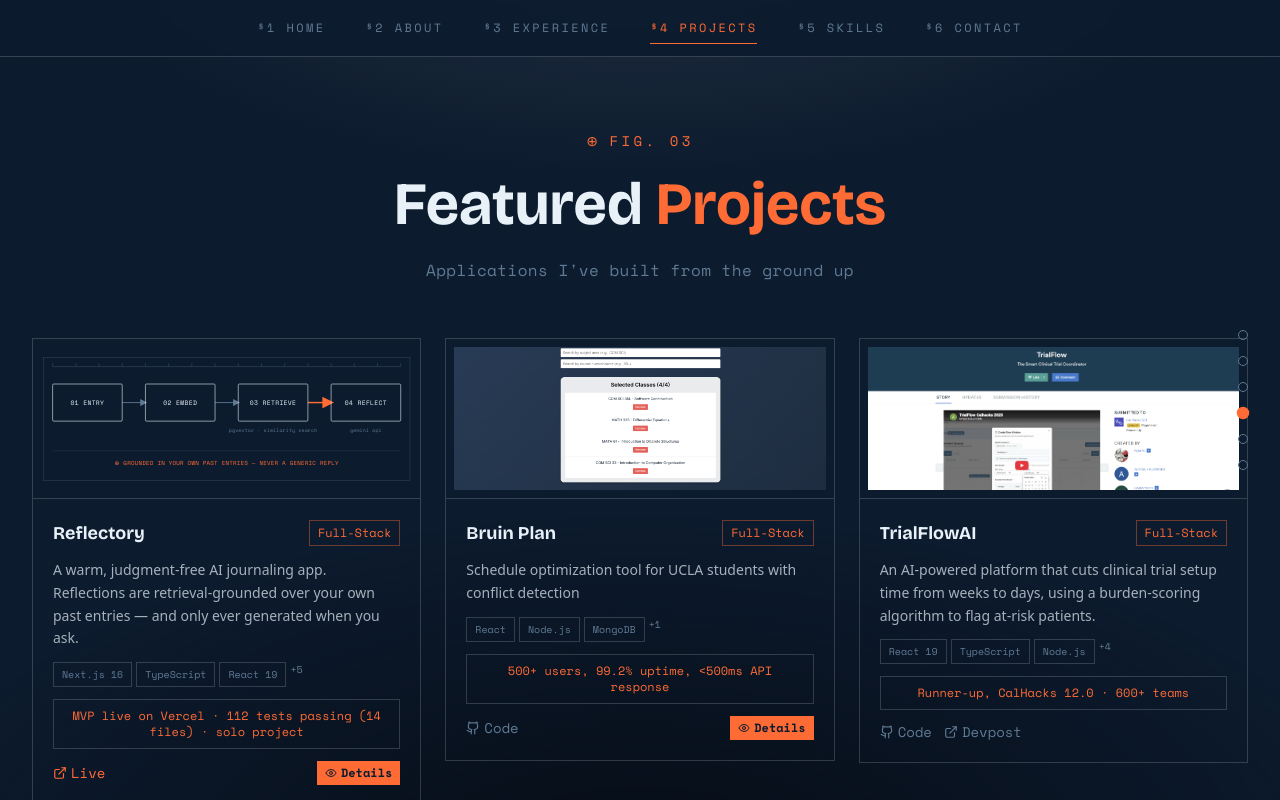
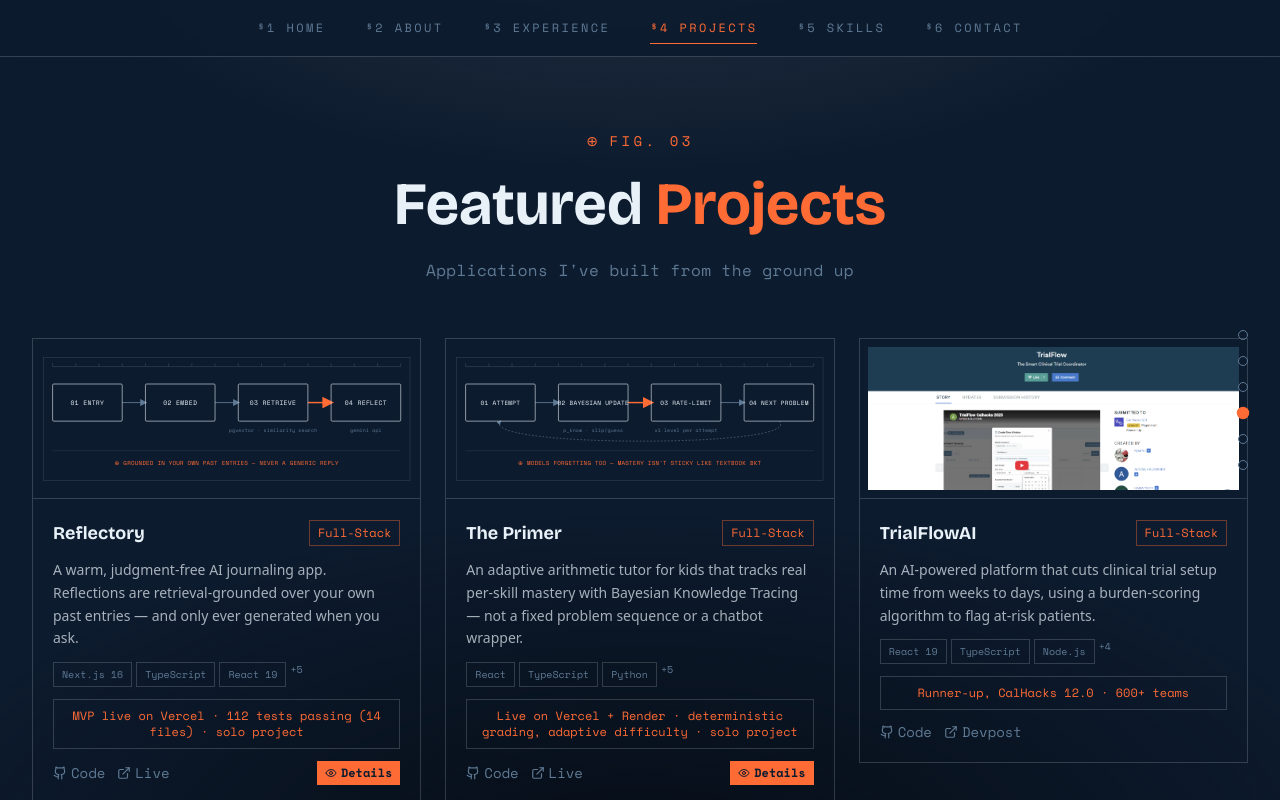
Before and after one commit to EthanLee101/personal-portfolio, a React (Vite) app in the folder my-portfolio/: page / in a window 1280 px wide. Both pictures are taken after a click on the button "View My Work". Shown: the part 2410-3210 px from the top of the page. Built offline with nearby package versions, Linux system fonts and the light colour scheme.

Commit message:
Portfolio updates for projects

```diff
--- /dev/null
+++ b/my-portfolio/src/components/PrimerDiagram.jsx
@@ -0,0 +1,120 @@
+const STEPS = [
+  { x: 20, label: '01 ATTEMPT' },
+  { x: 180, label: '02 BAYESIAN UPDATE', caption: 'p_know · slip/guess' },
+  { x: 340, label: '03 RATE-LIMIT', caption: '±1 level per attempt' },
+  { x: 500, label: '04 NEXT PROBLEM' },
+];
+
+const BOX_WIDTH = 120;
+const BOX_HEIGHT = 64;
+const BOX_Y = 50;
+const BOX_MID_Y = BOX_Y + BOX_HEIGHT / 2;
+
+export default function PrimerDiagram({ className = '' }) {
+  return (
+    <svg
+      viewBox="0 0 640 220"
+      className={`w-full h-auto ${className}`}
+      role="img"
+      aria-label="Diagram: an attempt updates a Bayesian mastery estimate, which is rate-limited before it changes served difficulty for the next problem"
+    >
+      <defs>
+        <marker id="bp-arrow-muted-primer" markerWidth="8" markerHeight="8" refX="6" refY="4" orient="auto">
+          <path d="M0,0 L8,4 L0,8 Z" fill="#5f7a94" />
+        </marker>
+        <marker id="bp-arrow-accent-primer" markerWidth="8" markerHeight="8" refX="6" refY="4" orient="auto">
+          <path d="M0,0 L8,4 L0,8 Z" fill="#ff6b35" />
+        </marker>
+      </defs>
+
+      {/* frame */}
+      <rect x="4" y="4" width="632" height="212" fill="none" stroke="#5f7a94" strokeOpacity="0.4" strokeWidth="1" />
+
+      {/* ruler ticks */}
+      <line x1="20" y1="20" x2="620" y2="20" stroke="#5f7a94" strokeOpacity="0.5" strokeWidth="1" />
+      {Array.from({ length: 16 }).map((_, i) => (
+        <line
+          key={i}
+          x1={20 + i * 40}
+          y1="14"
+          x2={20 + i * 40}
+          y2="20"
+          stroke="#5f7a94"
+          strokeOpacity="0.5"
+          strokeWidth="1"
+        />
+      ))}
+
+      {/* connecting arrows */}
+      <line x1={20 + BOX_WIDTH} y1={BOX_MID_Y} x2="180" y2={BOX_MID_Y} stroke="#5f7a94" strokeWidth="1.5" markerEnd="url(#bp-arrow-muted-primer)" />
+      <line x1={180 + BOX_WIDTH} y1={BOX_MID_Y} x2="340" y2={BOX_MID_Y} stroke="#ff6b35" strokeWidth="2.5" markerEnd="url(#bp-arrow-accent-primer)" />
+      <line x1={340 + BOX_WIDTH} y1={BOX_MID_Y} x2="500" y2={BOX_MID_Y} stroke="#5f7a94" strokeWidth="1.5" markerEnd="url(#bp-arrow-muted-primer)" />
+
+      {/* loop-back arrow: next problem feeds the next attempt */}
+      <path
+        d="M 560 114 C 610 160, 40 160, 80 114"
+        fill="none"
+        stroke="#5f7a94"
+        strokeWidth="1"
+        strokeDasharray="3 3"
+        markerEnd="url(#bp-arrow-muted-primer)"
+      />
+
+      {/* step boxes */}
+      {STEPS.map((step) => (
+        <g key={step.label}>
+          <rect
+            x={step.x}
+            y={BOX_Y}
+            width={BOX_WIDTH}
+            height={BOX_HEIGHT}
+            rx="2"
+            fill="none"
+            stroke="#e8f1f8"
+            strokeWidth="1"
+          />
+          <text
+            x={step.x + BOX_WIDTH / 2}
+            y={BOX_MID_Y + 4}
+            textAnchor="middle"
+            fontFamily="'Space Mono', ui-monospace, monospace"
+            fontSize="10.5"
+            fill="#e8f1f8"
+            letterSpacing="0.04em"
+          >
+            {step.label}
+          </text>
+          {step.caption && (
+            <text
+              x={step.x + BOX_WIDTH / 2}
+              y={BOX_Y + BOX_HEIGHT + 18}
+              textAnchor="middle"
+              fontFamily="'Space Mono', ui-monospace, monospace"
+              fontSize="8.5"
+              fill="#5f7a94"
+              letterSpacing="0.03em"
+            >
+              {step.caption}
+            </text>
+          )}
+        </g>
+      ))}
+
+      {/* divider */}
+      <line x1="20" y1="165" x2="620" y2="165" stroke="#5f7a94" strokeOpacity="0.3" strokeWidth="1" />
+
+      {/* annotation */}
+      <text
+        x="320"
+        y="190"
+        textAnchor="middle"
+        fontFamily="'Space Mono', ui-monospace, monospace"
+        fontSize="10"
+        fill="#ff6b35"
+        letterSpacing="0.04em"
+      >
+        ⊕ MODELS FORGETTING TOO — MASTERY ISN'T STICKY LIKE TEXTBOOK BKT
+      </text>
+    </svg>
+  );
+}
--- a/my-portfolio/src/components/ProjectModal.jsx
+++ b/my-portfolio/src/components/ProjectModal.jsx
@@ -1,6 +1,12 @@
 import React from 'react';
 import { Github, ExternalLink, X, Play, FileText } from 'lucide-react';
 import ReflectoryDiagram from './ReflectoryDiagram';
+import PrimerDiagram from './PrimerDiagram';
+
+const DIAGRAMS = {
+  Reflectory: ReflectoryDiagram,
+  'The Primer': PrimerDiagram,
+};
 
 const ProjectModal = React.memo(({ project, onClose, isMobile }) => {
   const modalContent = React.useMemo(() => {
@@ -132,7 +138,10 @@ const ProjectModal = React.memo(({ project, onClose, isMobile }) => {
 
                 {isDiagram ? (
                   <div className="flex-1 flex items-center justify-center p-6 sm:p-10 bg-blueprint-bg">
-                    <ReflectoryDiagram className="max-w-2xl" />
+                    {(() => {
+                      const Diagram = DIAGRAMS[modalContent.title] || ReflectoryDiagram;
+                      return <Diagram className="max-w-2xl" />;
+                    })()}
                   </div>
                 ) : (
                   !isMobile && (
--- a/my-portfolio/src/components/Projects.jsx
+++ b/my-portfolio/src/components/Projects.jsx
@@ -2,9 +2,15 @@ import { Github, ExternalLink, Eye } from 'lucide-react';
 import { Reveal, RevealItem } from './Reveal';
 import SectionHeading from './SectionHeading';
 import ReflectoryDiagram from './ReflectoryDiagram';
+import PrimerDiagram from './PrimerDiagram';
 import { projects } from '../data/content';
 
 const demoLabel = (url) => (url.includes('devpost.com') ? 'Devpost' : 'Live');
+
+const DIAGRAMS = {
+  Reflectory: ReflectoryDiagram,
+  'The Primer': PrimerDiagram,
+};
 
 export default function Projects({ isMobile, onSelectProject }) {
   const techLimit = isMobile ? 2 : 3;
@@ -21,8 +27,11 @@ export default function Projects({ isMobile, onSelectProject }) {
               className="border bp-hairline hover:border-blueprint-accent/60 transition-all duration-300 h-fit"
             >
               <div className="h-32 sm:h-40 bg-blueprint-bg flex items-center justify-center overflow-hidden border-b bp-hairline p-2">
-                {project.visualType === 'diagram' ? (
-                  <ReflectoryDiagram />
+                {project.visualType === 'diagram' && DIAGRAMS[project.title] ? (
+                  (() => {
+                    const Diagram = DIAGRAMS[project.title];
+                    return <Diagram />;
+                  })()
                 ) : project.image ? (
                   <img
                     src={project.image}
--- a/my-portfolio/src/data/content.js
+++ b/my-portfolio/src/data/content.js
@@ -31,7 +31,7 @@ export const about = {
   ],
   stats: [
     { value: '300+', label: 'Active Users' },
-    { value: '6', label: 'Major Projects' },
+    { value: '7', label: 'Major Projects' },
     { value: '3+', label: 'Years Coding' },
   ],
   focus: [
@@ -50,10 +50,10 @@ export const experience = [
     role: 'Software Engineer Intern',
     dates: 'Jun 2026 – Aug 2026',
     bullets: [
-      'Developed a full-stack cost anomaly alerting system in Go and Angular/NgRx, requested by 10+ engineers.',
+      'Enabled 8 beta teams to configure custom spend-threshold alerts routed via email/Slack instead of manual checks.',
+      'Cut cost-anomaly detection time from 2 days to under 1 hour during an 8-team beta pilot.',
       'Automated cost anomaly detection with EventBridge and CloudWatch, replacing 5 hrs/week of manual monitoring.',
-      'Built a serverless Go REST API on AWS Lambda, serving cost metrics from PostgreSQL on AWS RDS.',
-      'Designed an Angular/TypeScript dashboard for configuring alerts across cloud services for any internal team.',
+      'Built a serverless Go REST API on AWS Lambda with an Angular/TypeScript dashboard for cross-service alerts.',
     ],
   },
 ];
@@ -67,6 +67,7 @@ export const projects = [
     tech: ['Next.js 16', 'TypeScript', 'React 19', 'Supabase', 'pgvector', 'Gemini API', 'Tailwind CSS v4', 'Vitest'],
     stats: 'MVP live on Vercel · 112 tests passing (14 files) · solo project',
     visualType: 'diagram',
+    github: 'https://github.com/EthanLee101/reflectory-app',
     demo: 'https://reflectory-app-sooty.vercel.app/',
     category: 'Full-Stack',
     modalContent: {
@@ -82,12 +83,48 @@ export const projects = [
     },
   },
   {
+    id: 7,
+    title: 'The Primer',
+    description:
+      "An adaptive arithmetic tutor for kids that tracks real per-skill mastery with Bayesian Knowledge Tracing — not a fixed problem sequence or a chatbot wrapper.",
+    tech: ['React', 'TypeScript', 'Python', 'FastAPI', 'PostgreSQL', 'Gemini API', 'Argon2id', 'JWT'],
+    stats: 'Live on Vercel + Render · deterministic grading, adaptive difficulty · solo project',
+    visualType: 'diagram',
+    github: 'https://github.com/EthanLee101/the-primer',
+    demo: 'https://the-primer-mu.vercel.app/',
+    category: 'Full-Stack',
+    modalContent: {
+      type: 'diagram',
+      description:
+        "Each (child, skill) pair tracks a probability of mastery (p_know), updated via a Bayesian posterior on every attempt. Unlike textbook BKT, a forgetting parameter is modeled alongside learning, so mastery isn't sticky — and served difficulty is separately rate-limited to move at most one level per attempt so it never feels jarring.",
+      features: [
+        'Adaptive BKT engine with an added forgetting parameter — vanilla BKT saturates p_know at 1.0 and stops responding to wrong answers',
+        'Grading is fully deterministic against server-persisted operands; Gemini is used only for wrong-answer explanations, decoupled from assessment',
+        'Argon2id password hashing and JWT bearer auth (not cookies, to sidestep cross-origin CSRF) with a PIN-unlock path held to the same rate-limiting standard',
+        'Per-IP rate limiting on every unauthenticated endpoint and opaque UUID lookups instead of enumerable sequential IDs',
+        'PostgreSQL access optimized with targeted indexes and eager loading, eliminating an N+1 query bottleneck',
+      ],
+    },
+  },
+  {
+    id: 3,
+    title: 'TrialFlowAI',
+    description:
+      "An AI-powered platform that cuts clinical trial setup time from weeks to days, using a burden-scoring algorithm to flag at-risk patients.",
+    tech: ['React 19', 'TypeScript', 'Node.js', 'Express.js', 'Composio MCP', 'Google APIs', 'OpenAI'],
+    stats: 'Runner-up, CalHacks 12.0 · 600+ teams',
+    image: '/trial-flow.png',
+    github: 'https://github.com/cloyooni/calhacks_project',
+    demo: 'https://devpost.com/software/trialflow',
+    category: 'Full-Stack',
+  },
+  {
     id: 2,
     title: 'Bruin Plan',
     description:
       'Schedule optimization tool for UCLA students with conflict detection',
     tech: ['React', 'Node.js', 'MongoDB', 'OAuth 2.0'],
-    stats: '500+ users, 99.2% uptime, <500ms API response',
+    stats: '6-person team · 15,000+ course combinations processed · Google OAuth 2.0',
     image: '/bruin-learn-image.png',
     github: 'https://github.com/kouseph/BruinPlan',
     category: 'Full-Stack',
@@ -105,18 +142,6 @@ export const projects = [
         'Responsive design tested across 15+ device types',
       ],
     },
-  },
-  {
-    id: 3,
-    title: 'TrialFlowAI',
-    description:
-      "An AI-powered platform that cuts clinical trial setup time from weeks to days, using a burden-scoring algorithm to flag at-risk patients.",
-    tech: ['React 19', 'TypeScript', 'Node.js', 'Express.js', 'Composio MCP', 'Google APIs', 'OpenAI'],
-    stats: 'Runner-up, CalHacks 12.0 · 600+ teams',
-    image: '/trial-flow.png',
-    github: 'https://github.com/cloyooni/calhacks_project',
-    demo: 'https://devpost.com/software/trialflow',
-    category: 'Full-Stack',
   },
   {
     id: 4,
@@ -148,7 +173,7 @@ export const projects = [
     title: 'Frogs Go Nuclear',
     description: '2D platformer game with team leadership and custom physics',
     tech: ['Unity', 'C#', 'Git', 'Game Design'],
-    stats: '4.7★ rating, 2K+ downloads, team lead',
+    stats: '4-person team · 70+ GitHub commits · published on itch.io',
     image: '/game-image.png',
     github: 'https://github.com/sidalok1/Frogs-Game',
     demo: 'https://eciujeye.itch.io/frogs-go-nuclear',
@@ -198,22 +223,22 @@ export const skills = [
   {
     category: 'Languages',
     icon: 'Code',
-    items: ['TypeScript', 'JavaScript', 'Python', 'C++/C#', 'HTML/CSS', 'SQL'],
+    items: ['TypeScript', 'JavaScript', 'Go', 'Python', 'C++/C#', 'HTML/CSS', 'SQL'],
   },
   {
     category: 'Frontend',
     icon: 'Monitor',
-    items: ['React', 'Next.js', 'Tailwind CSS', 'Unity', 'Responsive Design'],
+    items: ['React', 'Next.js', 'Angular', 'Tailwind CSS', 'Unity', 'Responsive Design'],
   },
   {
     category: 'Backend',
     icon: 'Server',
-    items: ['Node.js', 'Express.js', 'MongoDB', 'PostgreSQL', 'Firebase', 'REST APIs'],
+    items: ['Node.js', 'Express.js', 'FastAPI', 'MongoDB', 'PostgreSQL', 'Firebase', 'REST APIs'],
   },
   {
     category: 'AI/ML & Tools',
     icon: 'Brain',
-    items: ['PyTorch', 'TensorFlow', 'Git', 'Docker', 'AWS/GCP', 'Jest'],
+    items: ['Gemini API', 'PyTorch', 'TensorFlow', 'Git', 'Docker', 'AWS/GCP', 'Jest'],
   },
 ];
 
```
Also changed, not shown: 1 other file (tests, documents, lock files or other folders).
